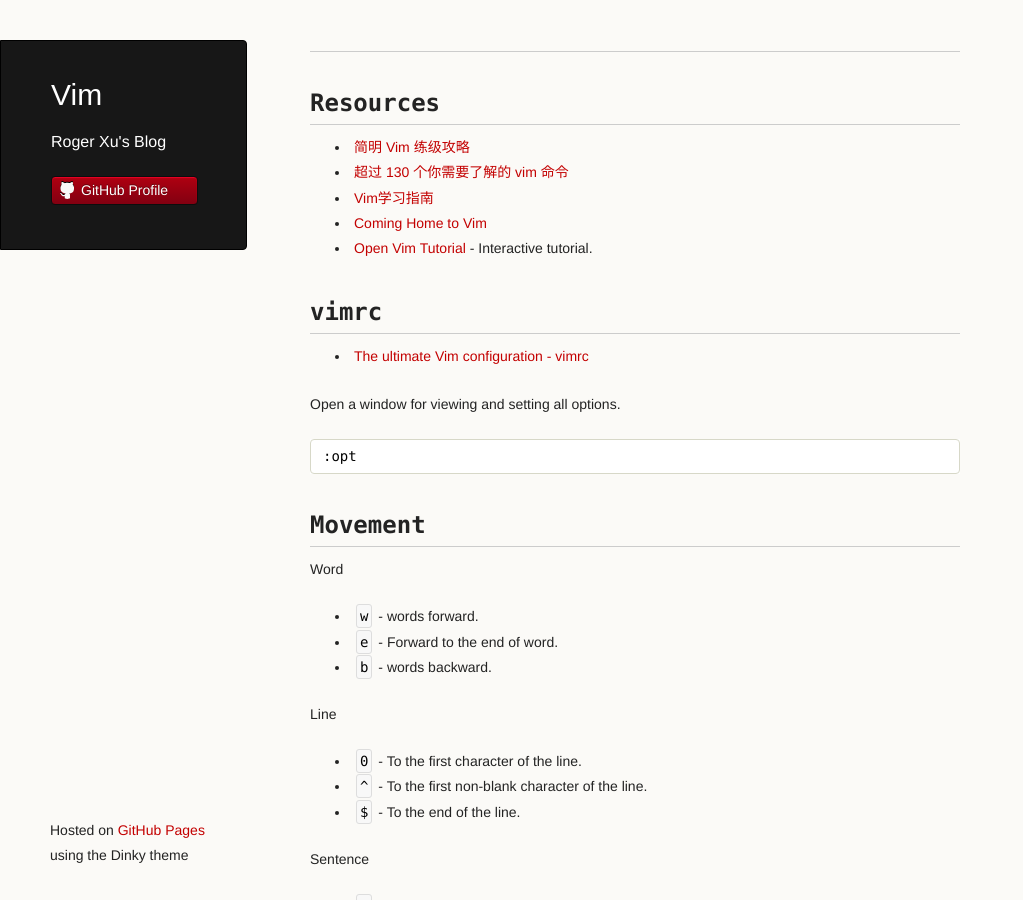
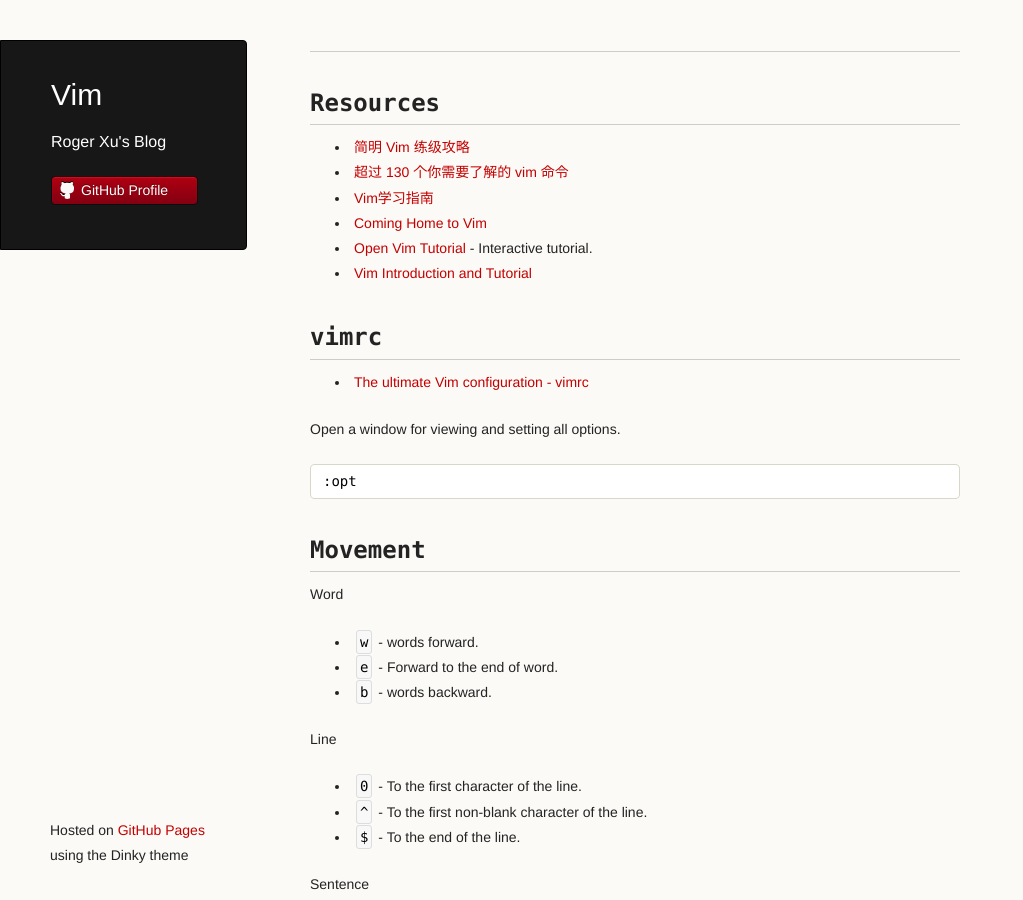
Before and after one commit to rogerxu/rogerxu.github.io, a Jekyll site: the page built from _posts/2012-09-28-vim.md, in a window 1280 px wide and 900 px high. Shown: the whole window, without its empty margins (0-1023 px from the left). Built offline with Jekyll 4.4.1, drawn with Linux system fonts in a browser that asks for light colours.

Commit message:
Add Vim tutorial links.

```diff
--- a/_posts/2012-09-28-vim.md
+++ b/_posts/2012-09-28-vim.md
@@ -10,6 +10,7 @@
 * [Vim学习指南](http://www.oschina.net/translate/learn-vim-progressively)
 * [Coming Home to Vim](http://stevelosh.com/blog/2010/09/coming-home-to-vim/)
 * [Open Vim Tutorial](http://openvim.com/tutorial.html) - Interactive tutorial.
+* [Vim Introduction and Tutorial](http://blog.interlinked.org/tutorials/vim_tutorial.html)
 
 
 ## vimrc
```
